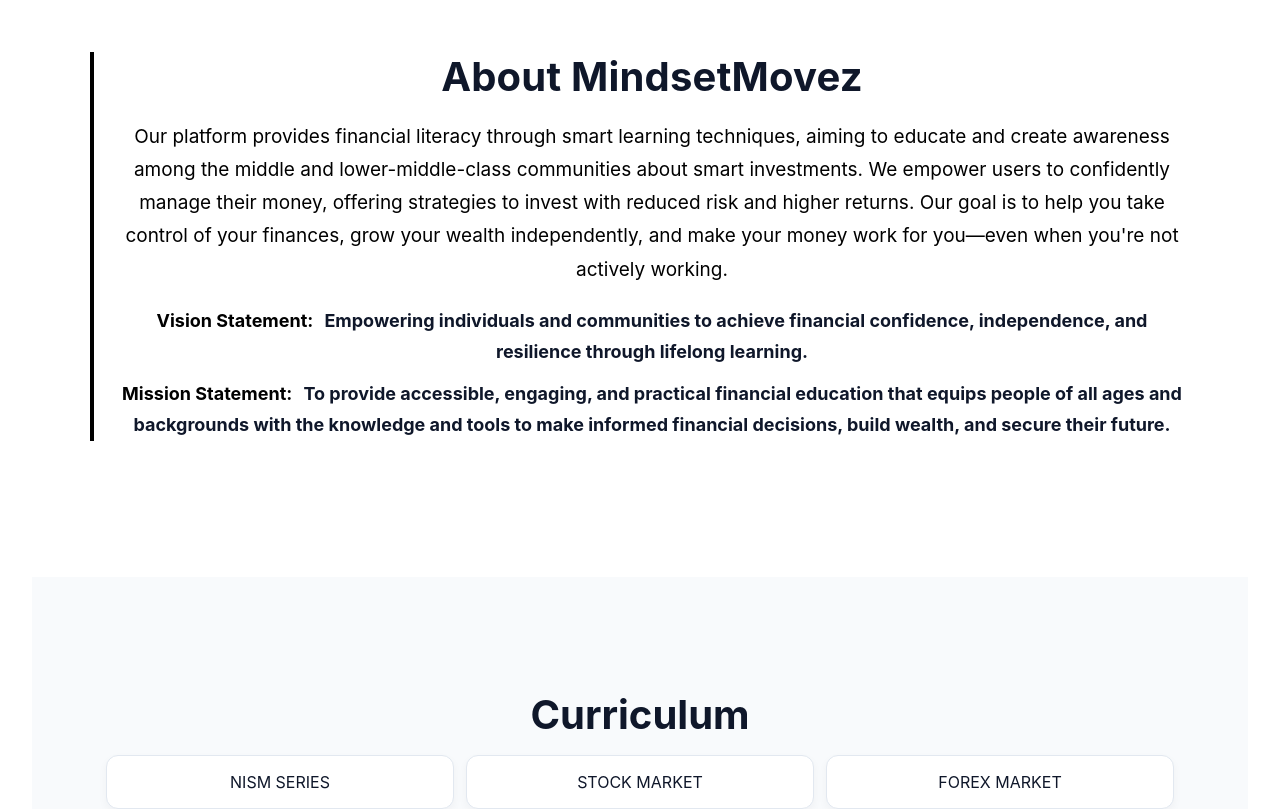
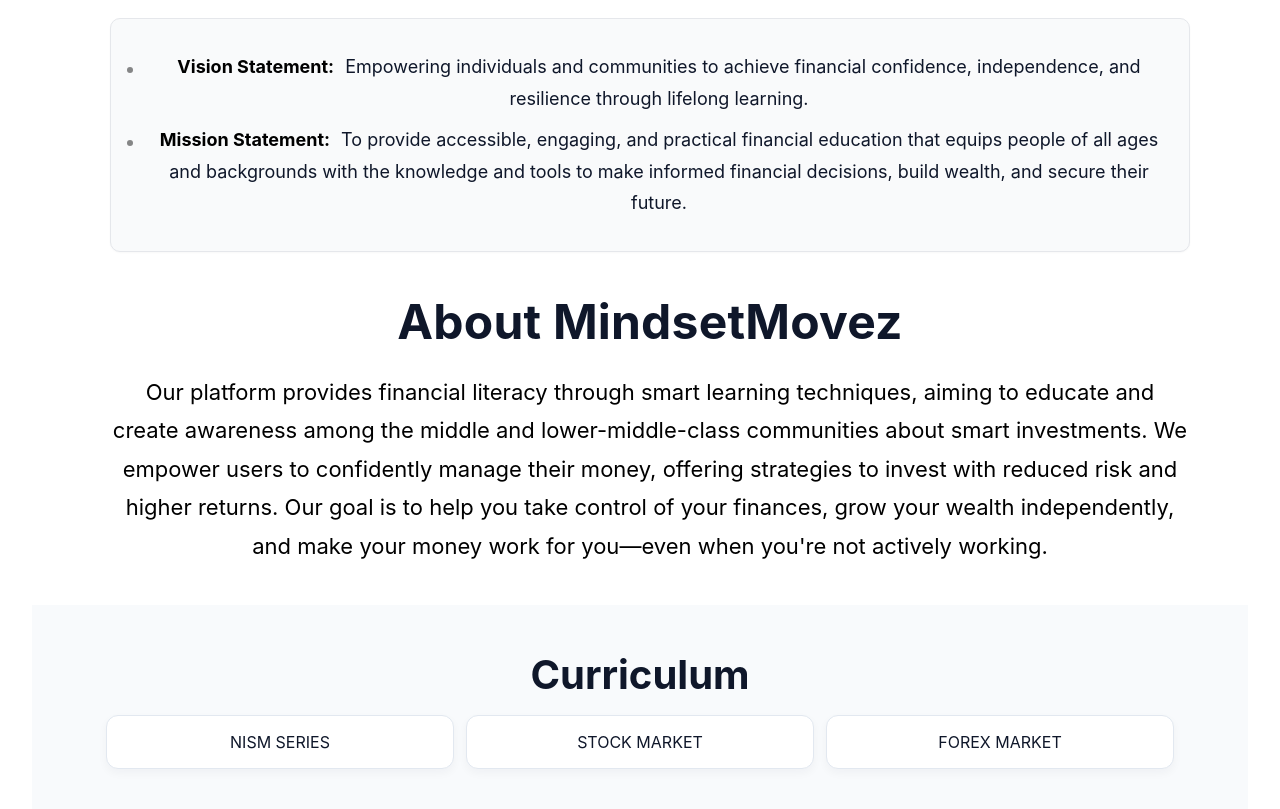
Before and after one commit to AnanyaSudarshan/GrowthMindz-client, a React (Vite) app: page / in a window 1280 px wide. Shown: the part 620-1429 px from the top of the page. Built offline with nearby package versions, Linux system fonts and the light colour scheme.

Commit message:
aboutchanges

```diff
--- a/src/components/About.css
+++ b/src/components/About.css
@@ -7,12 +7,18 @@
   margin: 0 auto;
 }
 
+/* Reduce bottom gap specifically for the About section */
+.section.about { padding-bottom: 0; }
+
 .about h2 { font-size: 32px; margin-bottom: 12px; }
 .about p {
-  font-size: 18px;
+  font-size: 20px;
   color: #000000;
   line-height: 1.75;
 }
+
+/* Remove extra space after the last paragraph */
+.about p:last-child { margin-bottom: 0; }
 
 .about__list {
   margin-top: 16px;
@@ -25,6 +31,9 @@
   font-size: 18px; /* match paragraph */
   color: inherit;  /* match paragraph */
   line-height: 1.75; /* match paragraph */
+  text-align: inherit; /* match paragraph alignment (e.g., justified) */
+  position: relative; /* for decorative bullet */
+  padding-left: 18px; /* space for decorative bullet */
 }
 
 .about__term {
@@ -36,7 +45,7 @@
 .about__desc {
   color: inherit; /* match previous text */
   font-style: normal; /* match previous text */
-  font-weight: 700; /* bold */
+  font-weight: 400; /* normal weight to match paragraph */
 }
 
 /* Minimalist styling */
@@ -46,13 +55,45 @@
   padding: 0;
   border-radius: 0;
   box-shadow: none;
-  border-left: 4px solid #000; /* left accent */
   padding-left: 20px;
+  margin-bottom: 0; /* tighten space below about content */
 }
-.about h2 { margin-bottom: 8px; letter-spacing: 0.2px; }
+.about h2 { margin-bottom: 8px; letter-spacing: 0.2px; font-size: 36px; }
 .about__item + .about__item { margin-top: 10px; }
 
+/* Attractive highlight block for Vision/Mission */
+.about__highlights {
+  background: #f9fafb; /* subtle contrast */
+  border: 1px solid #e5e7eb; /* light border */
+  border-radius: 10px;
+  padding: 16px;
+  margin-bottom: 16px; /* space before heading */
+  box-shadow: 0 1px 2px rgba(0,0,0,0.03);
+}
+
+.about__item::before {
+  content: '';
+  position: absolute;
+  left: 0;
+  top: 0.85em;
+  width: 6px;
+  height: 6px;
+  border-radius: 50%;
+  background: #111111; /* subtle dark bullet */
+  opacity: 0.5;
+}
+
 @media (min-width: 640px) {
-  .about h2 { font-size: 40px; }
-  .about p { font-size: 19px; }
+  .about h2 { font-size: 48px; }
+  .about p { font-size: 22px; }
+  .section.about { padding-bottom: 0; }
 }
+
+/* Lower the top padding of sections that come after About (not necessarily immediate) */
+#about ~ .section { padding-top: 8px; }
+@media (min-width: 640px) {
+  #about ~ .section { padding-top: 12px; }
+}
+
+/* Ensure following section containers don't add extra top margin */
+#about ~ .section .container { margin-top: 0; }
--- a/src/components/About.jsx
+++ b/src/components/About.jsx
@@ -5,10 +5,7 @@
   return (
     <section id="about" className="section about">
       <div className="container">
-        <h2>About MindsetMovez</h2>
-        <p>
-          Our platform provides financial literacy through smart learning techniques, aiming to educate and create awareness among the middle and lower-middle-class communities about smart investments. We empower users to confidently manage their money, offering strategies to invest with reduced risk and higher returns. Our goal is to help you take control of your finances, grow your wealth independently, and make your money work for you—even when you're not actively working.
-        </p>
+        <div className="about__highlights">
           <ul className="about__list">
             <li className="about__item">
               <span className="about__term">Vision Statement:</span>{' '}
@@ -20,6 +17,11 @@
             </li>
           </ul>
         </div>
+        <h2>About MindsetMovez</h2>
+        <p>
+          Our platform provides financial literacy through smart learning techniques, aiming to educate and create awareness among the middle and lower-middle-class communities about smart investments. We empower users to confidently manage their money, offering strategies to invest with reduced risk and higher returns. Our goal is to help you take control of your finances, grow your wealth independently, and make your money work for you—even when you're not actively working.
+        </p>
+      </div>
     </section>
   )
 }
--- a/src/components/Curriculum.css
+++ b/src/components/Curriculum.css
@@ -1,4 +1,7 @@
 .curriculum { background: #f8fafc; }
+
+/* Tighten vertical gap below About by reducing Curriculum top padding */
+.section.curriculum { padding-top: 8px; }
 
 .curriculum h2 { font-size: 32px; margin-bottom: 16px; }
 
@@ -22,6 +25,7 @@
 
 @media (min-width: 640px) {
   .curriculum h2 { font-size: 40px; }
+  .section.curriculum { padding-top: 12px; }
   .topics { grid-template-columns: repeat(2, 1fr); }
 }
 
```
Lines whose indentation alone changed are shown as unchanged.
